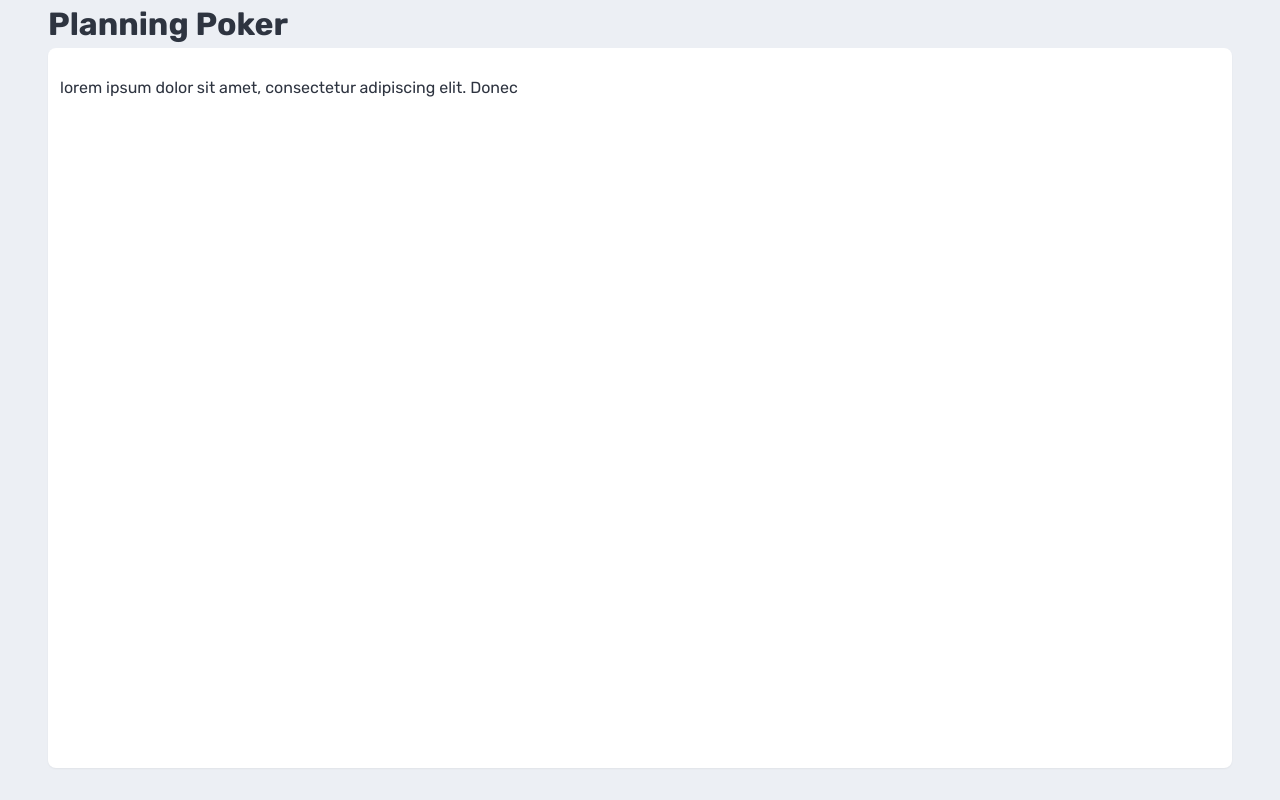
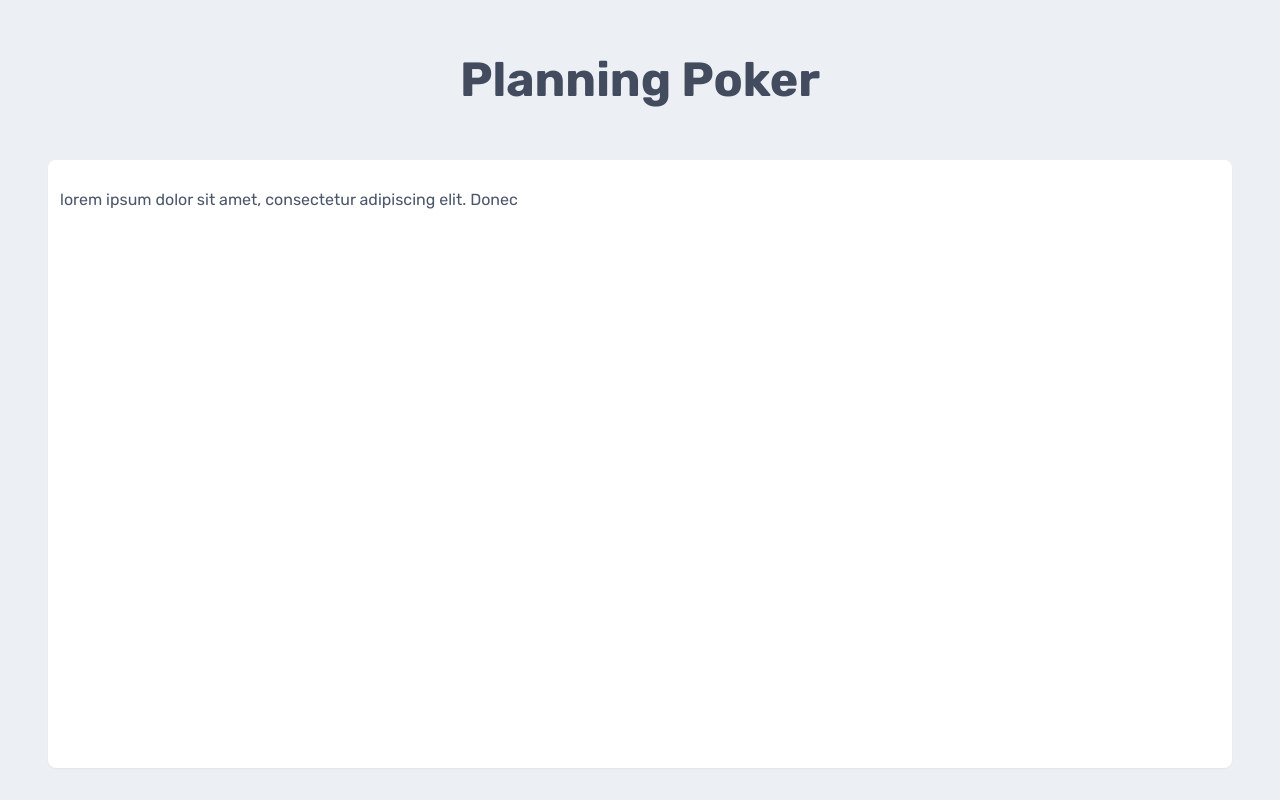
Before and after one commit to piscibus/scrum-poker, a React (Create React App) app: page / in a window 1280 px wide. Built offline with nearby package versions, Linux system fonts and the light colour scheme.

Commit message:
feat(theme): header styling

```diff
--- a/src/components/header/header.jsx
+++ b/src/components/header/header.jsx
@@ -2,7 +2,7 @@ import React from 'react';
 
 function Header() {
   return (
-      <div>
+      <div className="header">
         <h1>Planning Poker</h1>
       </div>
   );
--- a/src/index.css
+++ b/src/index.css
@@ -7,8 +7,8 @@
 /* Theme variables */
 :root {
     /* Colors */
-    --primary-color: #2E3440;
-    --secondary-color: #4C566A;
+    --primary-color: #4C566A;
+    --secondary-color: #434C5E;
     --background-color: #ECEFF4;
     --white-color: #FFFFFF;
 
@@ -17,10 +17,12 @@
     --secondary-font: 'Rubik', sans-serif;
 
     /* Font size */
-    --font-size-1: 1rem;
-    --font-size-2: 1.2rem;
-    --font-size-3: 1.4rem;
-    --font-size-4: 1.6rem;
+    --font-size-extra-small: 0.75rem;
+    --font-size-small: 0.875rem;
+    --font-size-normal: 1rem;
+    --font-size-medium: 1.5rem;
+    --font-size-large: 3rem;
+    --font-size-extra-large: 4rem;
 
     /* Font weight */
     --font-weight-normal: 400;
@@ -29,10 +31,12 @@
     --font-weight-dark: 900;
 
     /* Line height */
-    --line-height-1: 1.5;
-    --line-height-2: 1.6;
-    --line-height-3: 1.7;
-    --line-height-4: 1.8;
+    --line-height-extra-small: 1rem;
+    --line-height-small: 1.25rem;
+    --line-height-normal: 1.5rem;
+    --line-height-medium: 1.75rem;
+    --line-height-large: 2rem;
+    --line-height-extra-large: 2.25rem;
 
     /* Spacing */
     --spacing-none: 0;
@@ -73,9 +77,9 @@ html {
 
 body {
     font-family: var(--primary-font);
-    font-size: var(--font-size-1);
+    font-size: var(--font-size-normal);
     font-weight: var(--font-weight-normal);
-    line-height: var(--line-height-1);
+    line-height: var(--line-height-normal);
     color: var(--primary-color);
     background: var(--background-color);
 }
@@ -102,6 +106,19 @@ h1, h2, h3, h4, h5, h6 {
     justify-content: flex-start;
 }
 
+.header {
+    margin-top: var(--spacing-extra-large);
+    margin-bottom: var(--spacing-extra-large);
+}
+
+.header h1 {
+    text-align: center;
+    color: var(--secondary-color);
+    font-size: var(--font-size-large);
+    font-weight: var(--font-weight-bold);
+    line-height: var(--line-height-large);
+}
+
 .deck {
     padding: var(--spacing-small);
     background: var(--white-color);
```
